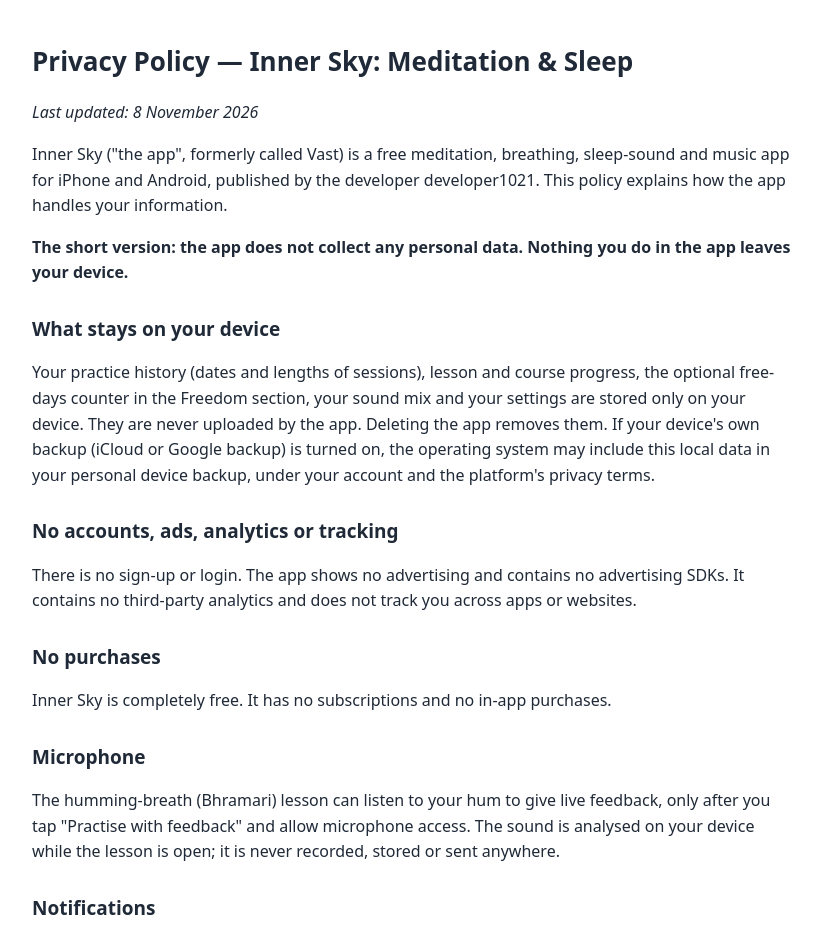
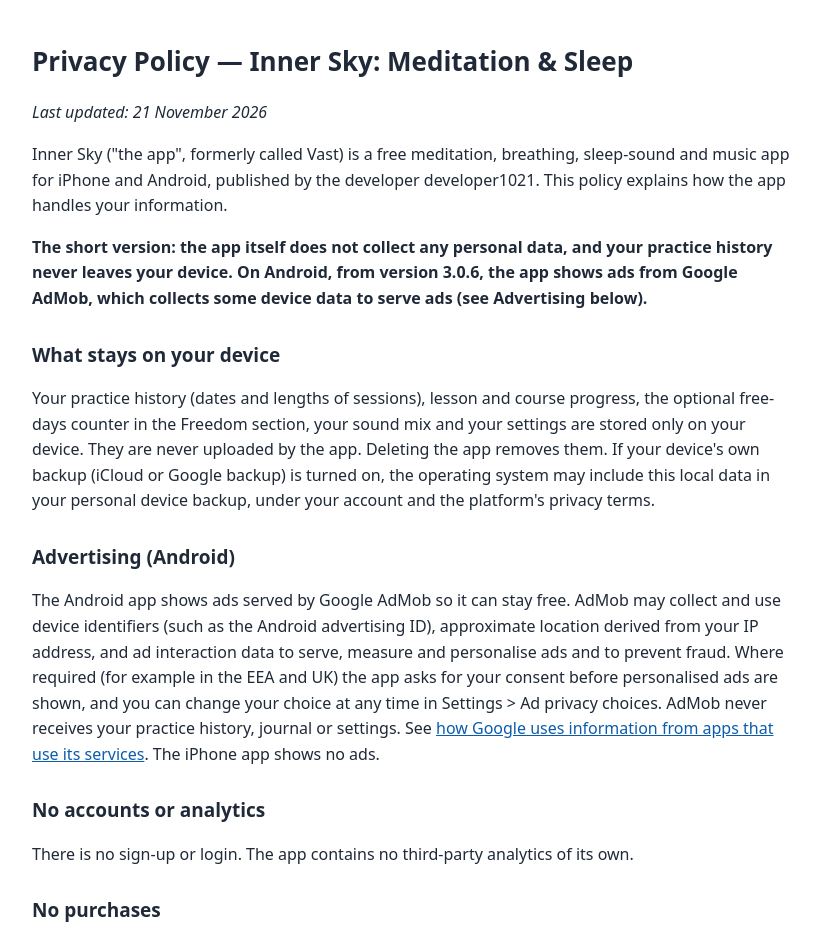
Before and after one commit to dev114453/dev114453.github.io, a plain HTML site: page privacy/vast.html in a window 1280 px wide. Shown: the top 936 px of the page, without its empty margins (228-1049 px from the left). Drawn offline with Linux system fonts and the light colour scheme.

Commit message:
Inner Sky privacy: AdMob ads on Android (3.0.6)

```diff
--- a/privacy/vast.html
+++ b/privacy/vast.html
@@ -1,11 +1,13 @@
 <!doctype html><html lang="en"><head><meta charset="utf-8"><meta name="viewport" content="width=device-width,initial-scale=1"><title>Privacy Policy — Inner Sky</title><style>body{font:16px/1.6 system-ui,-apple-system,Segoe UI,Roboto,sans-serif;max-width:760px;margin:0 auto;padding:24px 16px;color:#1f2937;background:#fff}h1{font-size:26px}h2{font-size:19px;margin-top:28px}a{color:#0b5cad}li{margin:6px 0}footer{margin-top:40px;color:#6b7280;font-size:14px}@media(prefers-color-scheme:dark){body{background:#0b1020;color:#e5e7eb}a{color:#9cc3ff}}</style></head><body><h1>Privacy Policy — Inner Sky: Meditation &amp; Sleep</h1>
-<p><em>Last updated: 8 November 2026</em></p>
+<p><em>Last updated: 21 November 2026</em></p>
 <p>Inner Sky ("the app", formerly called Vast) is a free meditation, breathing, sleep-sound and music app for iPhone and Android, published by the developer developer1021. This policy explains how the app handles your information.</p>
-<p><strong>The short version: the app does not collect any personal data. Nothing you do in the app leaves your device.</strong></p>
+<p><strong>The short version: the app itself does not collect any personal data, and your practice history never leaves your device. On Android, from version 3.0.6, the app shows ads from Google AdMob, which collects some device data to serve ads (see Advertising below).</strong></p>
 <h2>What stays on your device</h2>
 <p>Your practice history (dates and lengths of sessions), lesson and course progress, the optional free-days counter in the Freedom section, your sound mix and your settings are stored only on your device. They are never uploaded by the app. Deleting the app removes them. If your device's own backup (iCloud or Google backup) is turned on, the operating system may include this local data in your personal device backup, under your account and the platform's privacy terms.</p>
-<h2>No accounts, ads, analytics or tracking</h2>
-<p>There is no sign-up or login. The app shows no advertising and contains no advertising SDKs. It contains no third-party analytics and does not track you across apps or websites.</p>
+<h2>Advertising (Android)</h2>
+<p>The Android app shows ads served by Google AdMob so it can stay free. AdMob may collect and use device identifiers (such as the Android advertising ID), approximate location derived from your IP address, and ad interaction data to serve, measure and personalise ads and to prevent fraud. Where required (for example in the EEA and UK) the app asks for your consent before personalised ads are shown, and you can change your choice at any time in Settings &gt; Ad privacy choices. AdMob never receives your practice history, journal or settings. See <a href="https://policies.google.com/technologies/ads">how Google uses information from apps that use its services</a>. The iPhone app shows no ads.</p>
+<h2>No accounts or analytics</h2>
+<p>There is no sign-up or login. The app contains no third-party analytics of its own.</p>
 <h2>No purchases</h2>
 <p>Inner Sky is completely free. It has no subscriptions and no in-app purchases.</p>
 <h2>Microphone</h2>
```
